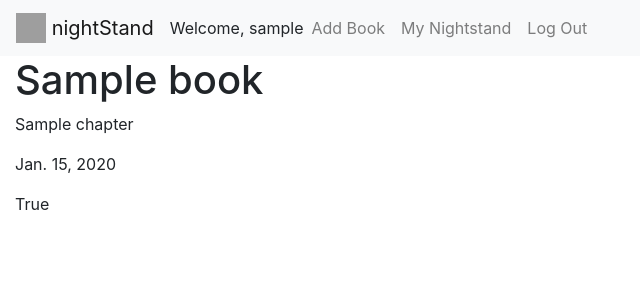
After one commit to joshdbarton/nightstand-capstone, a Django app: page /books/1 in a window 1280 px wide. The commit adds this page. Shown: the top 300 px of the page, without its empty margins (0-640 px from the left). Run offline with Django 3.2, Linux system fonts and the light colour scheme; a user stored in the database is signed in; tables that the repository leaves empty hold one stand-in row (values such as "Sample post"); some libraries are stand-ins or nearby versions; grey boxes are pictures that could not be loaded.

Commit message:
added simple book view with template to test context

```diff
--- a/nightstand_dashboard/models.py
+++ b/nightstand_dashboard/models.py
@@ -37,7 +37,7 @@ class Book(models.Model):
     ISBN = models.BigIntegerField()
     pages = models.IntegerField()
     thumbnail = models.CharField(max_length=1023)
-    readers = models.ManyToManyField(Reader, related_name="books")
+    readers = models.ManyToManyField(Reader, blank=True,  related_name="books")
 
     def __str__(self):
         return self.title
--- a/nightstand_dashboard/templates/nightstand_dashboard/add_book.html
+++ b/nightstand_dashboard/templates/nightstand_dashboard/add_book.html
@@ -1,10 +1,12 @@
-{% extend base.html%}
+{% extends 'nightstand_dashboard/base.html' %}
 
 {% block content %}
 {% for book in books %}
 <div class="book-card">
-    <img src='{{book.image}}' alt="{{book.title}}" width="50">
+    <img src='{{book.thumbnail}}' alt="{{book.title}}" width="50">
     <p>{{book.title}}</p>
     <p>{{book.author}}</p>
     <a href="#"><input type="button" value="+"/></a>
 </div>
+{% endfor %}
+{% endblock %}
--- a/nightstand_dashboard/templates/nightstand_dashboard/base.html
+++ b/nightstand_dashboard/templates/nightstand_dashboard/base.html
@@ -10,14 +10,9 @@
 </head>
 
 <body>
-    <div class="container">
-        <div class="row">
-            {% include 'nightstand_dashboard/navbar.html' %}
-        </div>
-    </div>
-
+    {% include 'nightstand_dashboard/navbar.html' %}
     <div class="container-fluid">
-        {% block content%} {% endblock %}
+        {% block content %} {% endblock %}
     </div>
 
     <script src="https://code.jquery.com/jquery-3.3.1.js" integrity="sha256-2Kok7MbOyxpgUVvAk/HJ2jigOSYS2auK4Pfzbm7uH60=" crossorigin="anonymous"></script>
--- /dev/null
+++ b/nightstand_dashboard/templates/nightstand_dashboard/book_view.html
@@ -0,0 +1,12 @@
+{% extends 'nightstand_dashboard/base.html' %}
+
+{% block content %}
+<h1>{{book.title}}</h1>
+{% for book_chapter in book_chapters %}
+<div class="chapter-card">
+    <p>{{book_chapter.chapter}}</p>
+    <p>{{book_chapter.duedate}}</p>
+    <p>{{book_chapter.completed}}</p>
+</div>
+{% endfor %}
+{% endblock %}
--- a/nightstand_dashboard/templates/nightstand_dashboard/navbar.html
+++ b/nightstand_dashboard/templates/nightstand_dashboard/navbar.html
@@ -1,22 +1,28 @@
-<nav class="navbar navbar-light navbar-expand-sm" style="background-color: #e3f2fd;">
+<nav class="navbar navbar-light navbar-expand-sm bg-light">
     <a class="navbar-brand" href="#">
         <img src="#" width="30" height="30" class="d-inline-block align-top" alt="">
         nightStand
       </a>
+      <button class="navbar-toggler" type="button" data-toggle="collapse" data-target="#navbarSupportedContent" aria-controls="navbarSupportedContent" aria-expanded="false" aria-label="Toggle navigation">
+            <span class="navbar-toggler-icon"></span>
+          </button>
 {% if user.is_authenticated %}
+    <div class="collapse navbar-collapse" id="navbarSupportedContent">
         <span>Welcome, {{user.username}}</span>
         <ul class="navbar-nav mr-auto">
             <li class="nav-item">
-            <a class="nav-link" href="#">Link 1</a>
+                <a class="nav-link" href="/add-book">Add Book</a>
             </li>
             <li class="nav-item">
-            <a class="nav-link" href="#">Link 2</a>
+                <a class="nav-link" href="/dashboard">My Nightstand</a>
             </li>
             <li class="nav-item">
                 <a class="nav-link" href="/logout">Log Out</a>
             </li>
         </ul>
+    </div>
 {% else %}
+    <div class="collapse navbar-collapse" id="navbarSupportedContent">
         <ul class="navbar-nav mr-auto">
             <li class="nav-item">
                 <a href="/registration">Register</a>
@@ -25,5 +31,6 @@
                 <a href="/login">Log in</a>
             </li>
         </ul>
+    </div>
 {% endif %}
 </nav>
--- a/nightstand_dashboard/urls.py
+++ b/nightstand_dashboard/urls.py
@@ -9,4 +9,5 @@ urlpatterns = [
     path("", views.index, name="index"),
     path("dashboard/", views.dashboard, name="dashboard"),
     path("add_book/", views.add_book, name="add_book"),
+    path("books/<int:pk>", views.book_view, name="book_view")
 ]
--- a/nightstand_dashboard/views.py
+++ b/nightstand_dashboard/views.py
@@ -3,7 +3,8 @@ from django.contrib.auth.models import User
 from django.contrib import messages
 from django.contrib.auth.forms import UserCreationForm
 from django.contrib.auth import logout
-from django.http import HttpResponse
+from django.http import HttpResponse, HttpResponseForbidden
+from nightstand_dashboard.models import Book, Reader, Chapter, ReaderChapter
 
 
 
@@ -34,3 +35,22 @@ def dashboard(request):
 def add_book(request):
     books = Book.objects.all()
     return render(request, 'nightstand_dashboard/add_book.html', {'books': books })
+
+def book_view(request, pk):
+    reader = Reader.objects.get(user=request.user)
+    book = Book.objects.get(pk=pk)
+    chapters = Chapter.objects.filter(book=book)
+
+    if request.method == "GET":
+        book_chapters = list()
+        book_comments = list()
+        reader_chapters = ReaderChapter.objects.all()
+        for chapter in chapters:
+            book_chapters.append(ReaderChapter.objects.get(chapter=chapter))
+            book_comments = chapter.chaptercomment_set.all()
+        return render(request, 'nightstand_dashboard/book_view.html', {"book": book, "book_chapters": book_chapters, "book_comments": book_comments})
+    else:
+        return HttpResponseForbidden()
+
+def book_add(request, pk):
+    pass
```
Lines whose indentation alone changed are shown as unchanged.
